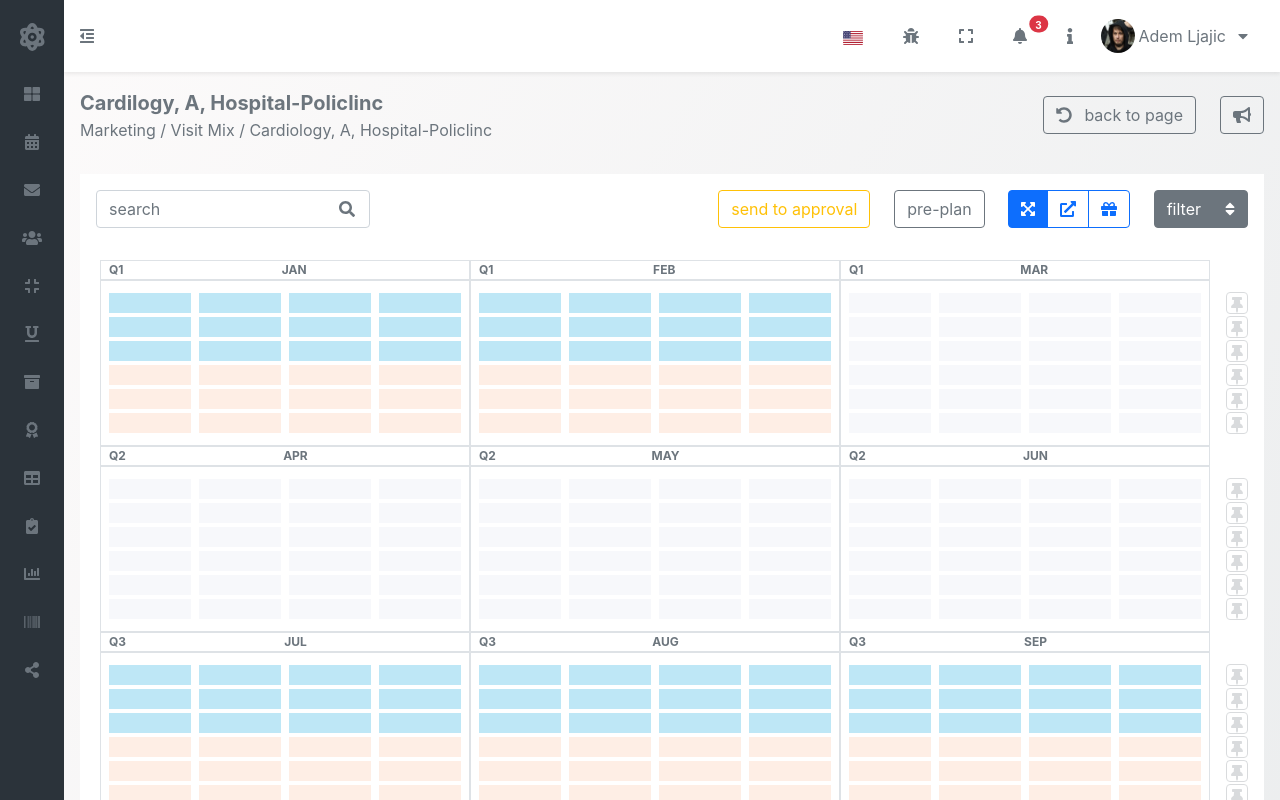
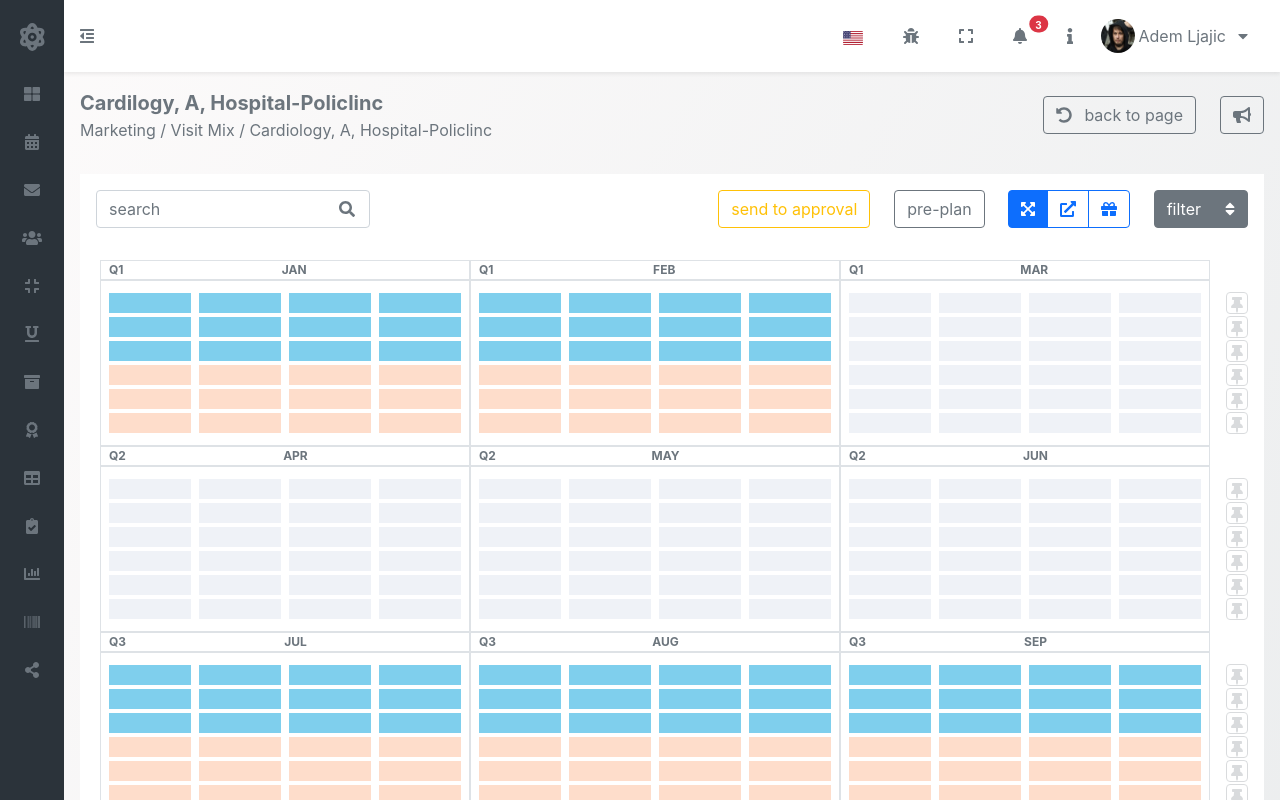
Before and after one commit to caglardur/diten-proje, a React (Create React App) app: page / in a window 1280 px wide. Shown: the top 800 px of the page. Built offline with nearby package versions, Linux system fonts and the light colour scheme.

Commit message:
cell color

```diff
--- a/src/components/calendar/singleCell.js
+++ b/src/components/calendar/singleCell.js
@@ -9,7 +9,7 @@ const SingleCell = ({ quarter, cellNumber, colourful }) => {
     }
   }
 
-  return <div className="opacity-50" style={{ height: "20px", backgroundColor: colourful ? (cellNumber > 12 ? "#FEDDCB" : "#7FCFED") : "#EFF2F7" }}></div>
+  return <div className="col" style={{ height: "20px", backgroundColor: colourful ? (cellNumber > 12 ? "#FEDDCB" : "#7FCFED") : "#EFF2F7" }}></div>
 }
 
 export default SingleCell
```
Also changed, not shown: public/manifest.json.
